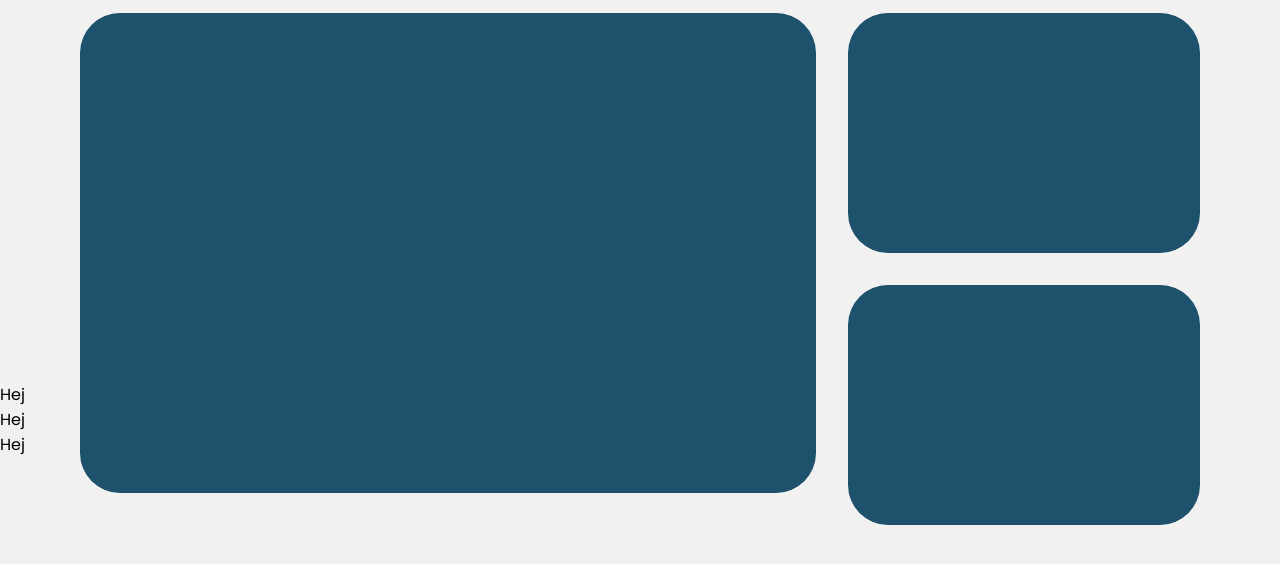
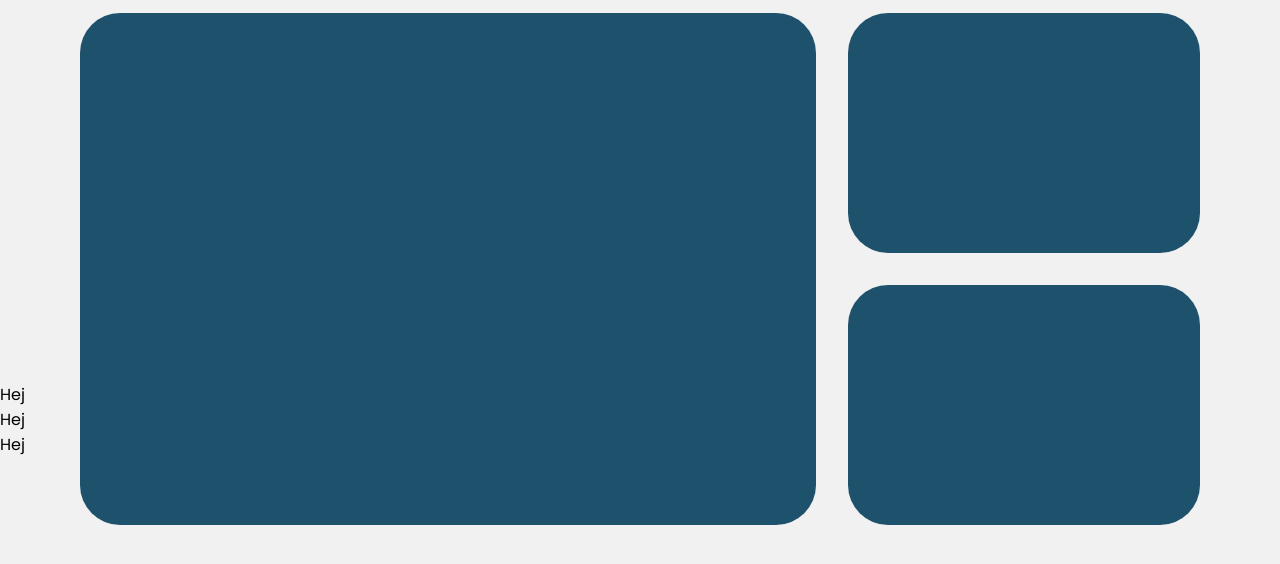
Before and after one commit to TheWebberMan/EksamenFlow2, a plain HTML site: page index.html in a window 1280 px wide. Shown: the part 418-982 px from the top of the page. Drawn offline with Linux system fonts and the light colour scheme; a script that the page names is missing.

```diff
--- a/styles.css
+++ b/styles.css
@@ -276,6 +276,7 @@ a {
 
 .video-box {
     grid-area: video-box;
+    height: 32em
 }
 
 .text-box1 {
```
